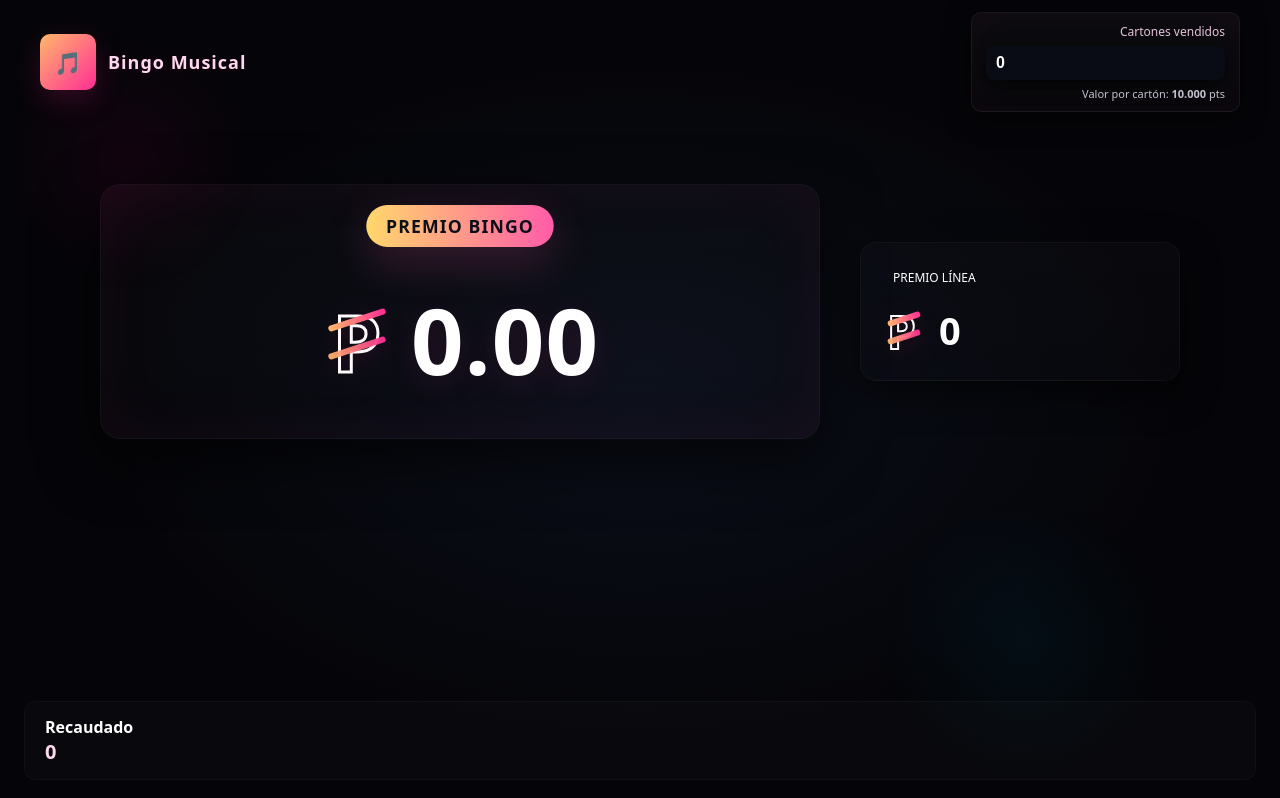
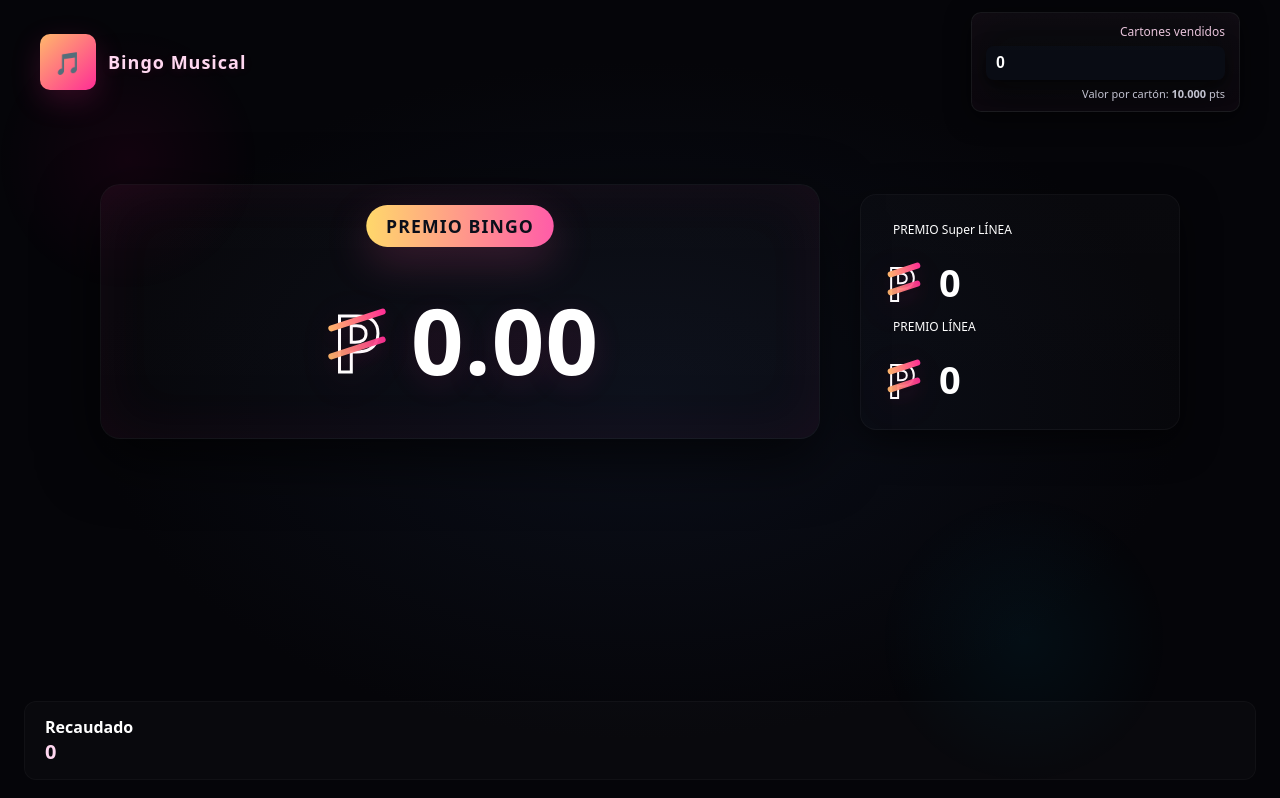
Before and after one commit to macintyresj/Landing-Low-Season-Activities, a plain HTML site: page Bingo/index.html in a window 1280 px wide. Drawn offline with Linux system fonts and the light colour scheme.

Commit message:
Add 'Super Línea' prize section to Bingo HTML
Updated the Bingo game HTML structure to include a new prize section for 'Super Línea'.

```diff
--- a/Bingo/index.html
+++ b/Bingo/index.html
@@ -44,6 +44,15 @@
 
     <section class="line-cards">
       <div class="line-card">
+        <div class="badge small">PREMIO Super LÍNEA</div>
+        <div class="line-value" id="lineS-value">
+          <span class="p-symbol small" aria-hidden="true">
+            <span class="letter">P</span>
+            <span class="slash s1"></span>
+            <span class="slash s2"></span>
+          </span>
+          <span class="amount">0</span>
+        </div>
         <div class="badge small">PREMIO LÍNEA</div>
         <div class="line-value" id="line1-value">
           <span class="p-symbol small" aria-hidden="true">
```
